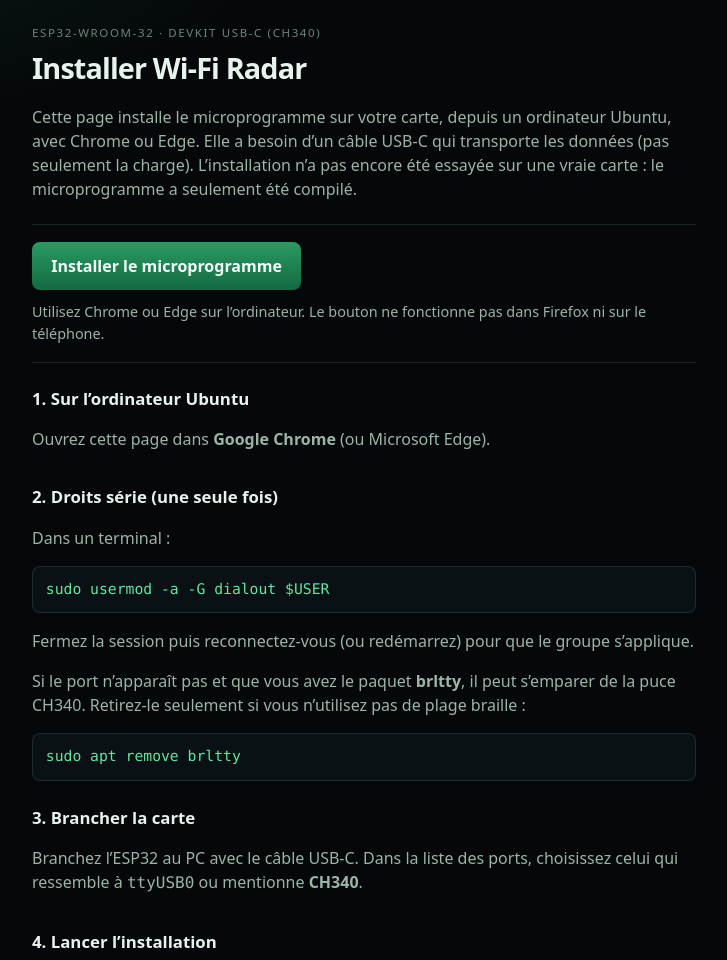
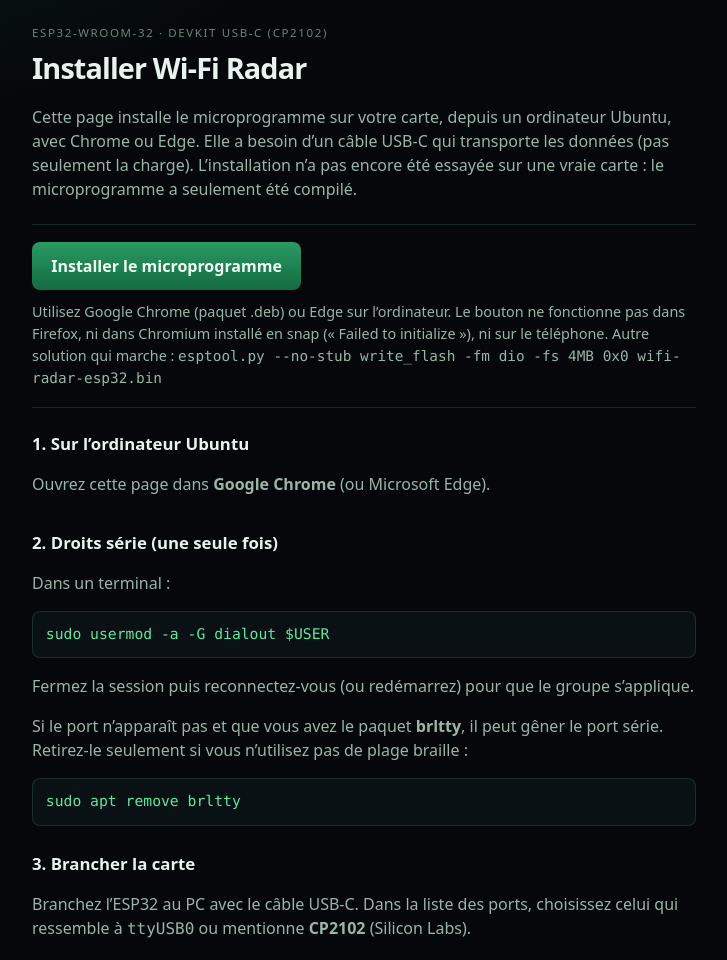
Before and after one commit to passcool17/wifi-radar, a website: page flash/index.html in a window 1280 px wide. Shown: the top 960 px of the page, without its empty margins (276-1003 px from the left). Drawn offline with Linux system fonts and the light colour scheme.

Commit message:
Firmware v1.0.1: start HTTP/WS server after WiFi.mode (fix boot loop); CP2102 + snap Chromium notes

```diff
--- a/flash/index.html
+++ b/flash/index.html
@@ -13,7 +13,7 @@
   </head>
   <body>
     <main class="page">
-      <p class="eyebrow">ESP32-WROOM-32 · DevKit USB-C (CH340)</p>
+      <p class="eyebrow">ESP32-WROOM-32 · DevKit USB-C (CP2102)</p>
       <h1>Installer Wi-Fi Radar</h1>
       <p class="lead">
         Cette page installe le microprogramme sur votre carte, depuis un ordinateur Ubuntu,
@@ -27,8 +27,10 @@
           <button slot="activate" type="button" class="install-btn">Installer le microprogramme</button>
         </esp-web-install-button>
         <p class="hint" id="browser-hint">
-          Utilisez Chrome ou Edge sur l’ordinateur. Le bouton ne fonctionne pas dans Firefox
-          ni sur le téléphone.
+          Utilisez Google Chrome (paquet .deb) ou Edge sur l’ordinateur. Le bouton ne fonctionne
+          pas dans Firefox, ni dans Chromium installé en snap (« Failed to initialize »),
+          ni sur le téléphone. Autre solution qui marche :
+          <code>esptool.py --no-stub write_flash -fm dio -fs 4MB 0x0 wifi-radar-esp32.bin</code>
         </p>
       </section>
 
@@ -44,7 +46,7 @@
           <p>Fermez la session puis reconnectez-vous (ou redémarrez) pour que le groupe s’applique.</p>
           <p>
             Si le port n’apparaît pas et que vous avez le paquet <strong>brltty</strong>, il peut
-            s’emparer de la puce CH340. Retirez-le seulement si vous n’utilisez pas de plage braille :
+            gêner le port série. Retirez-le seulement si vous n’utilisez pas de plage braille :
           </p>
           <pre><code>sudo apt remove brltty</code></pre>
         </li>
@@ -52,7 +54,7 @@
           <h2>3. Brancher la carte</h2>
           <p>
             Branchez l’ESP32 au PC avec le câble USB-C. Dans la liste des ports, choisissez
-            celui qui ressemble à <code>ttyUSB0</code> ou mentionne <strong>CH340</strong>.
+            celui qui ressemble à <code>ttyUSB0</code> ou mentionne <strong>CP2102</strong> (Silicon Labs).
           </p>
         </li>
         <li>
```
Also changed, not shown: README.md, 3 other files.
